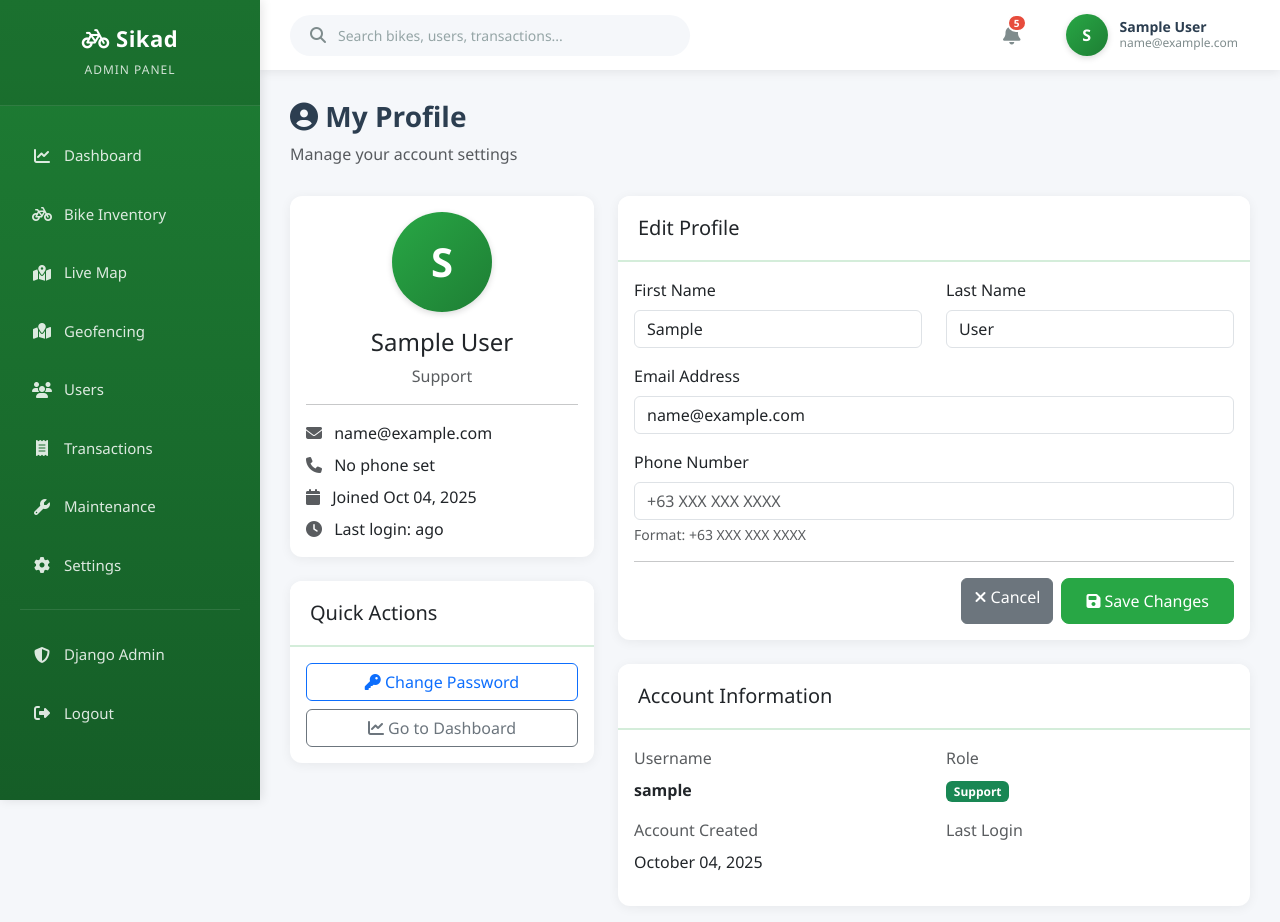
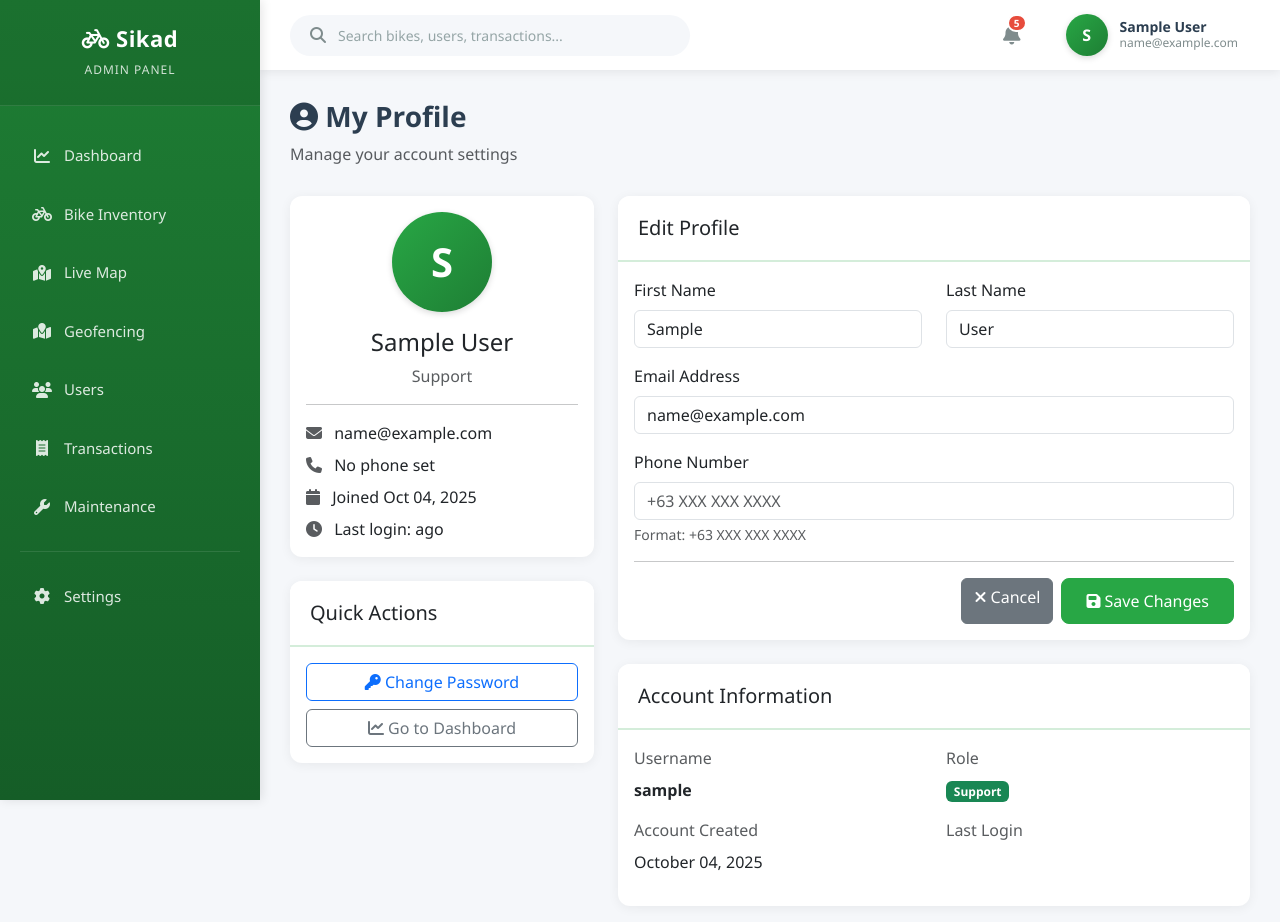
Before and after one commit to jungnarph/SikadAdmin, a Django app: page /accounts/profile/ in a window 1280 px wide. Shown: the top 922 px of the page. Run offline with Django 4.2, Linux system fonts and the light colour scheme; the visitor is signed in with stand-in values (Sample User, id 1).

Commit message:
Update base.html

```diff
--- a/templates/base/base.html
+++ b/templates/base/base.html
@@ -566,24 +566,13 @@
                         <i class="fas fa-wrench"></i> Maintenance
                     </a>
                 </li>
+
+            </ul>
+            <div class="sidebar-divider"></div>
+            <ul class="nav flex-column">
                 <li class="nav-item">
                     <a class="nav-link" href="#">
                         <i class="fas fa-cog"></i> Settings
-                    </a>
-                </li>
-            </ul>
-
-            <div class="sidebar-divider"></div>
-
-            <ul class="nav flex-column">
-                <li class="nav-item">
-                    <a class="nav-link" href="{% url 'admin:index' %}">
-                        <i class="fas fa-shield-alt"></i> Django Admin
-                    </a>
-                </li>
-                <li class="nav-item">
-                    <a class="nav-link" href="{% url 'accounts:logout' %}">
-                        <i class="fas fa-sign-out-alt"></i> Logout
                     </a>
                 </li>
             </ul>
```
